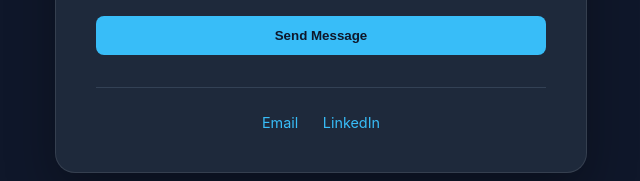
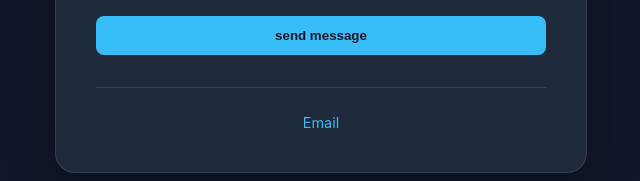
Before and after one commit to femim/femi-website, a plain HTML site: page index.html in a window 1280 px wide. Shown: the part 532-713 px from the top of the page, without its empty margins (319-959 px from the left). Drawn offline with Linux system fonts and the light colour scheme.

Commit message:
Add files via upload

```diff
--- a/index.html
+++ b/index.html
@@ -81,12 +81,12 @@
             <label>leave a message:</label>
             <input type="email" name="email" placeholder="your email" required>
             <textarea name="message" rows="3" placeholder="what's on your mind?" required></textarea>
-            <button type="submit">Send Message</button>
+            <button type="submit">send message</button>
         </form>
 
         <div class="social-links">
             <a href="mailto:public@femi.tech">Email</a>
-            <a href="https://www.linkedin.com/in/olufemi-mogaji/">LinkedIn</a>
+            <!-- <a href="https://www.linkedin.com/i">LinkedIn</a> -->
             <!-- <a href="https://github.com/yourusername">GitHub</a> -->
         </div>
     </div>
```
